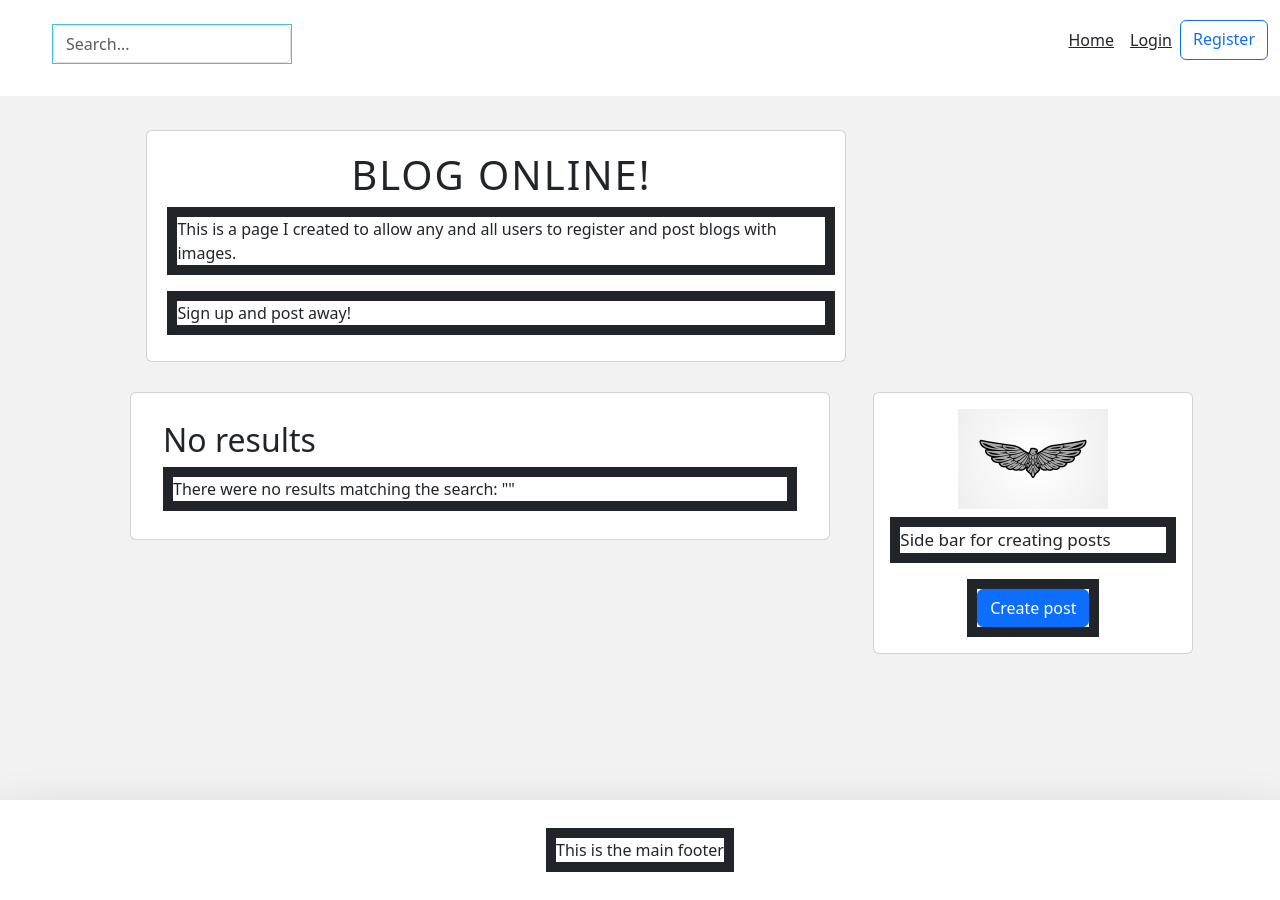
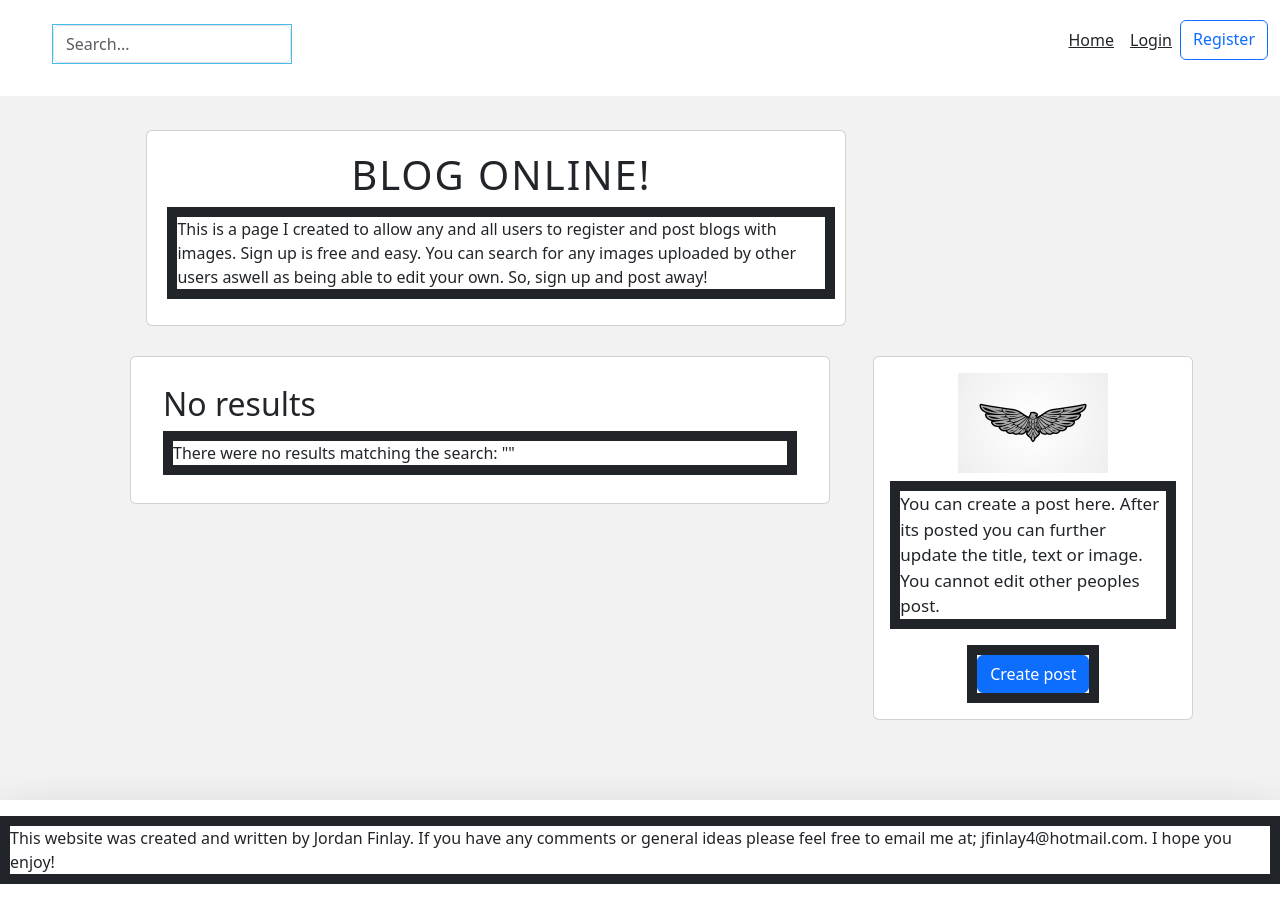
Before and after one commit to Jordan-Finlay/blog_online, a Django app: template personal/templates/personal/home.html in a window 1280 px wide. Run offline with Django 4.2, Linux system fonts and the light colour scheme; the template is opened without the code that fills it, so the values that code supplies are empty.

Commit message:
updated description in title side bar and footer

```diff
--- a/personal/templates/personal/home.html
+++ b/personal/templates/personal/home.html
@@ -65,8 +65,9 @@
 			<div class="card movetitle">
 				<div class="spacing">
 					<h1>Blog Online!</h1>
-					<p>This is a page I created to allow any and all users to register and post blogs with images.</p>
-					<p>Sign up and post away!</p>
+					<p>This is a page I created to allow any and all users to register and post blogs with images.
+						Sign up is free and easy. You can search for any images uploaded by other users aswell as being able to edit your own.
+						So, sign up and post away!</p>
 				</div>
 			</div>
 		</div>
@@ -74,8 +75,9 @@
 		<div class="d-lg-none mb-3">
 			<div class="card m-auto d-flex flex-column p-3">
 				<h1>Blog Online!</h1>
-				<p>This is a page I created to allow any and all users to register and post blogs with images.</p>
-				<p>Sign up and post away!</p>
+				<p>This is a page I created to allow any and all users to register and post blogs with images.
+					Sign up is free and easy. You can search for any images uploaded by other users aswell as being able to edit your own.
+					So, sign up and post away!</p>
 			</div>
 		</div>
 
@@ -123,7 +125,9 @@
 		<div class="right-column col-lg-3 d-lg-flex d-none flex-column">
 			<div class="card create-post-bar d-flex flex-column p-3 ">
 				<img class="img-fluid d-block m-auto pb-2" src="{% static 'bird.jpg' %}" width="150" height="150">
-				<p class="lead">Side bar for creating posts</p>
+				<p class="lead">You can create a post here. After its posted you can further update the title, text or image.
+					You cannot edit other peoples post.
+				</p>
 				<p class="m-auto"><a class="btn btn-primary" href="{% url 'blog:create' %}">Create post</a></p>
 			</div>
 		</div>
--- a/templates/snippets/footer.html
+++ b/templates/snippets/footer.html
@@ -2,12 +2,14 @@
     .footer {
         min-height: 100px;
     }
-
 </style>
 
 <!--Footer-->
 <div class="d-flex flex-row footer background shadow-lg">
-    <p class="m-auto">This is the main footer</p>
+    <p class="m-auto">This website was created and written by Jordan Finlay.
+        If you have any comments or general ideas please feel free to email me at;
+        jfinlay4@hotmail.com. I hope you enjoy!
+    </p>
 </div>
 <!--End footer-->
 
```
Also changed, not shown: db.sqlite3, media_cdn/blog/1/First_blog_test_-_update-ghekko_y9nge7U.jpg (deleted), media_cdn/blog/1/Second_blog_post-dog.jpg (deleted).
